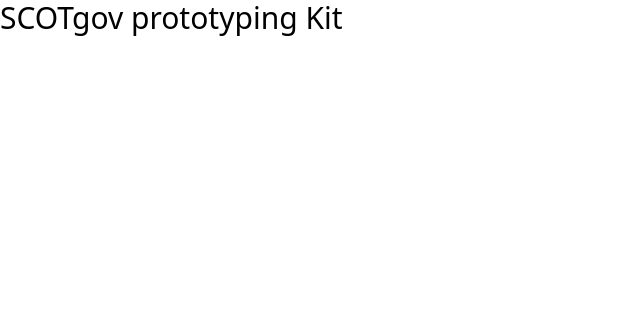
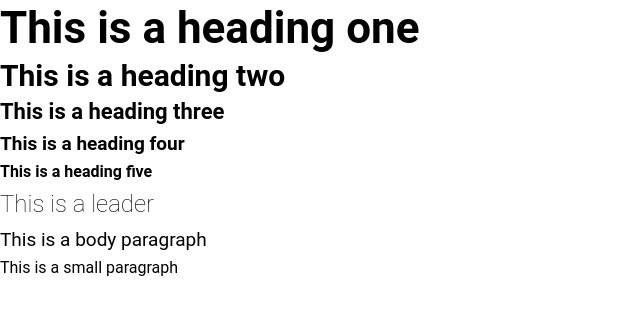
Before and after one commit to JustinL-IxD/ScotGov-PrototypingKit-Svelte, a SvelteKit app: page / in a window 1280 px wide. Shown: the top 314 px of the page, without its empty margins (0-640 px from the left). Built offline with nearby package versions, Linux system fonts and the light colour scheme.

Commit message:
add typography

```diff
--- /dev/null
+++ b/src/lib/body.svelte
@@ -0,0 +1 @@
+<p class="text-body"><slot /></p>
--- /dev/null
+++ b/src/lib/h1.svelte
@@ -0,0 +1 @@
+<h1 class="text-h1 font-bold"><slot /></h1>
--- /dev/null
+++ b/src/lib/h2.svelte
@@ -0,0 +1 @@
+<h2 class="text-h2 font-bold"><slot /></h2>
--- /dev/null
+++ b/src/lib/h3.svelte
@@ -0,0 +1 @@
+<h3 class="text-h3 font-bold"><slot /></h3>
--- /dev/null
+++ b/src/lib/h4.svelte
@@ -0,0 +1 @@
+<h4 class="text-h4 font-bold"><slot /></h4>
--- /dev/null
+++ b/src/lib/h5.svelte
@@ -0,0 +1 @@
+<h5 class="text-h5 font-bold"><slot /></h5>
--- /dev/null
+++ b/src/lib/leader.svelte
@@ -0,0 +1 @@
+<p class="text-leader font-thin"><slot /></p>
--- /dev/null
+++ b/src/lib/small.svelte
@@ -0,0 +1 @@
+<p class="text-small"><slot /></p>
--- a/src/routes/+layout.svelte
+++ b/src/routes/+layout.svelte
@@ -1,5 +1,6 @@
 <script>
     import "../app.css";
+
 </script>
 
 <slot />
--- a/src/routes/+page.svelte
+++ b/src/routes/+page.svelte
@@ -1 +1,19 @@
-<h1 class="text-3xl">SCOTgov prototyping Kit</h1>
+<script>
+    import H1 from '../lib/h1.svelte';
+    import H2 from '../lib/h2.svelte';
+    import H3 from '../lib/h3.svelte';
+    import H4 from '../lib/h4.svelte';
+    import H5 from '../lib/h5.svelte';
+    import LEADER from '../lib/leader.svelte';
+    import BODY from '../lib/body.svelte';
+    import SMALL from '../lib/small.svelte';
+</script>
+
+<H1>This is a heading one</H1>
+<H2>This is a heading two</H2>
+<H3>This is a heading three</H3>
+<H4>This is a heading four</H4>
+<H5>This is a heading five</H5>
+<LEADER>This is a leader</LEADER>
+<BODY>This is a body paragraph</BODY>
+<SMALL>This is a small paragraph</SMALL>
--- a/tailwind.config.cjs
+++ b/tailwind.config.cjs
@@ -8,8 +8,7 @@
       sm: '640px',
       md: '768px',
       lg: '1024px',
-      xl: '1280px',
-      '2xl': '1536px',
+      xl: '1200px',
     },
     supports: {},
     colors: ({ colors }) => ({
@@ -362,12 +361,12 @@
     },
     fontFamily: {
       sans: [
+        'Roboto',
         'ui-sans-serif',
         'system-ui',
         '-apple-system',
         'BlinkMacSystemFont',
         '"Segoe UI"',
-        'Roboto',
         '"Helvetica Neue"',
         'Arial',
         '"Noto Sans"',
@@ -403,6 +402,14 @@
       '7xl': ['4.5rem', { lineHeight: '1' }],
       '8xl': ['6rem', { lineHeight: '1' }],
       '9xl': ['8rem', { lineHeight: '1' }],
+      'h1' : ['2.75rem', { lineHeight: '3.5rem',}],
+      'h2' : ['1.875rem', { lineHeight: '2.5rem',}],
+      'h3' : ['1.375rem', { lineHeight: '2rem',}],
+      'h4' : ['1.1875rem', { lineHeight: '2rem',}],
+      'h5' : ['1rem', { lineHeight: '1.5rem',}],
+      'leader' : ['1.5rem', { lineHeight: '2.5rem',}],
+      'body' : ['1.1875rem', { lineHeight: '2rem',}],
+      'small' : ['1rem', { lineHeight: '1.5rem',}],
     },
     fontWeight: {
       thin: '100',
```
